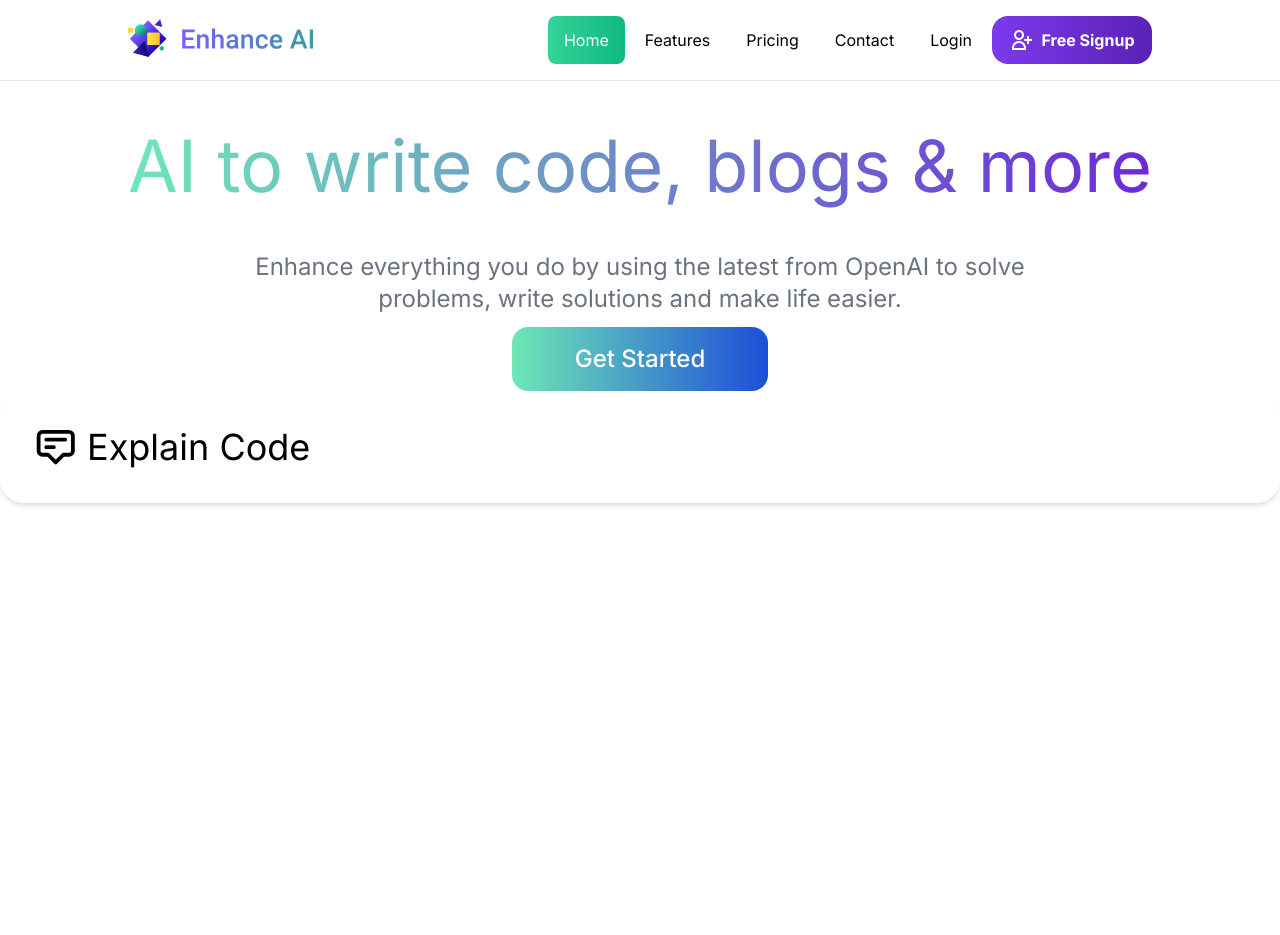
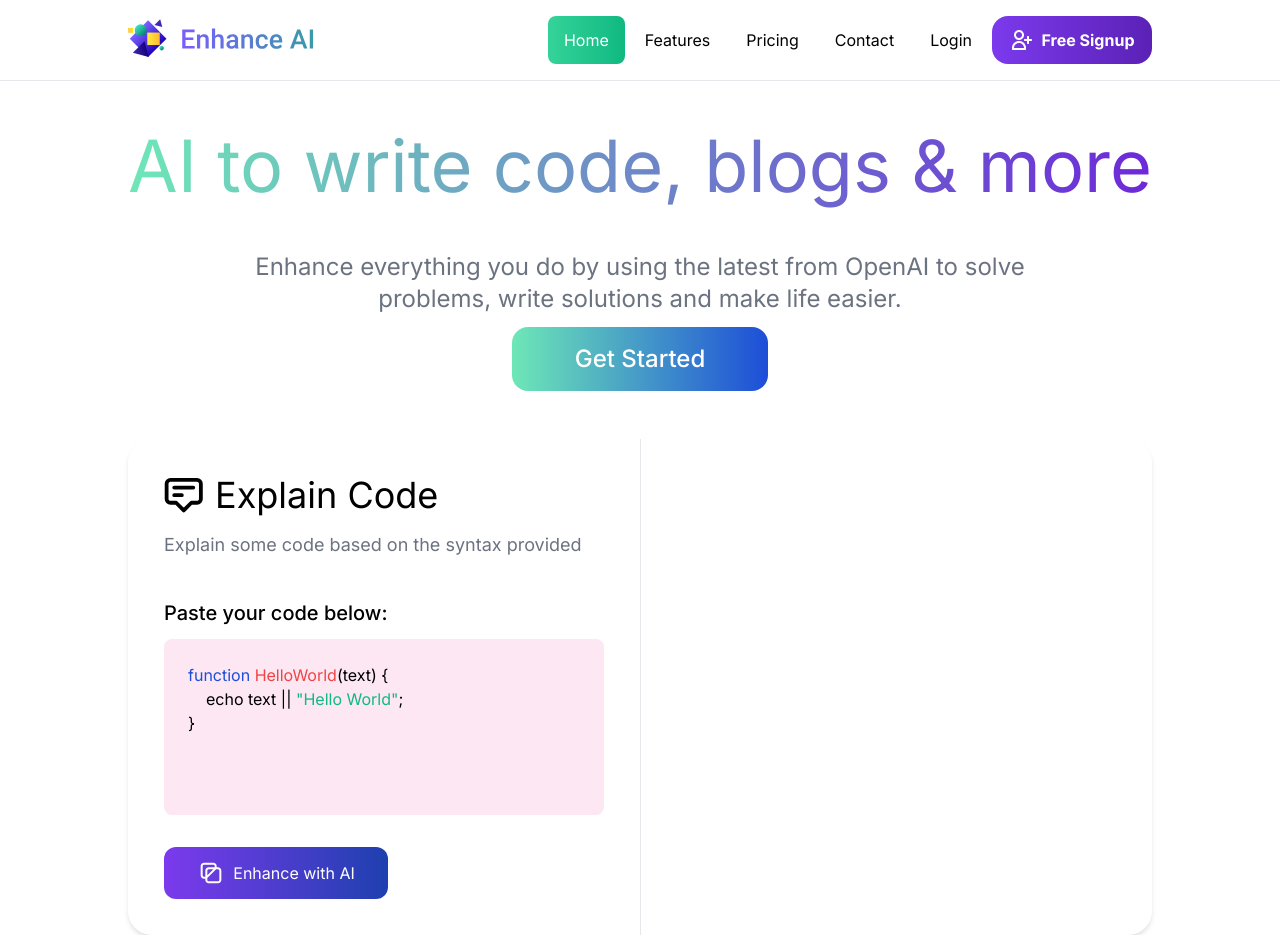
Before and after one commit to hsunwei423/enhance_ai_ui, a React (Create React App) app: page / in a window 1280 px wide. Before the commit the page ends 800 px from the top, so only its background shows below. Built offline with nearby package versions, Linux system fonts and the light colour scheme.

Commit message:
add code area

```diff
--- a/src/pages/Home/index.tsx
+++ b/src/pages/Home/index.tsx
@@ -1,4 +1,5 @@
 import ExplainImg from "assets/imgs/explain.svg";
+import LaunchImg from "assets/imgs/launch.svg";
 
 export default function Home() {
   return (
@@ -15,15 +16,38 @@ export default function Home() {
         Get Started
       </button>
 
-      <div className="container rounded-3xl shadow-md">
+      <div className="rounded-3xl shadow-md mt-12 max-w-5xl w-full">
         <div className="flex items-stretch">
-          <div className="p-9">
+          <div className="flex-1 p-9">
             <div className="flex items-center gap-x-3">
               <img src={ExplainImg} alt="explain" />
               <span className="text-4xl font-normal">Explain Code</span>
             </div>
+            <div className="font-normal text-lg text-gray-500 mt-4">
+              Explain some code based on the syntax provided
+            </div>
+            <div className="font-medium text-xl mt-10">
+              Paste your code below:
+            </div>
+            <div className="rounded-lg p-6 h-44 bg-pink-100 mt-3">
+              <span className="text-blue-700">function </span>
+              <span className="text-red-500">HelloWorld</span>
+              <span>{`(text) {`}</span>
+              <br />
+              &nbsp;&nbsp;&nbsp;&nbsp;
+              <span>echo text || </span>
+              <span className="text-green-500">"Hello World"</span>
+              <span>;</span>
+              <br />
+              <span>{`}`}</span>
+            </div>
+            <button className="h-13 w-56 flex items-center justify-center bg-gradient-to-r from-purple-600 to-blue-800 text-white rounded-xl mt-8 p-3 gap-x-2">
+              <img src={LaunchImg} alt="alunch" />
+              <span>Enhance with AI</span>
+            </button>
           </div>
-          <div></div>
+
+          <div className="flex-1 p-9 border-l"></div>
         </div>
       </div>
     </div>
```
Also changed, not shown: src/assets/imgs/launch.svg (added).
